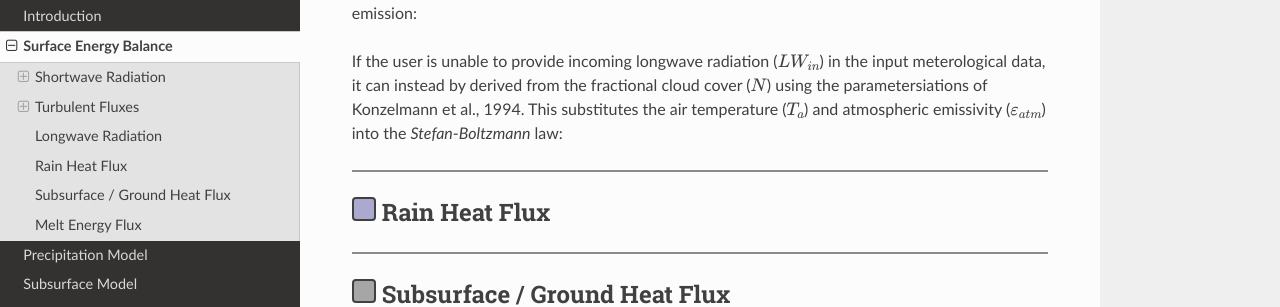
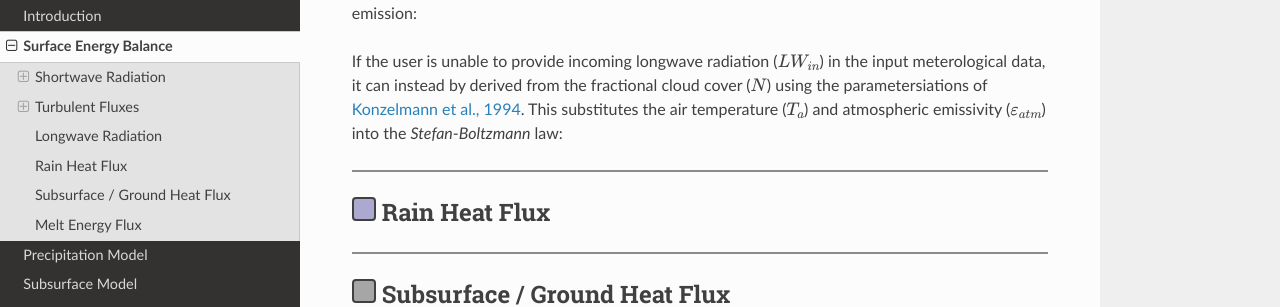
Before and after one commit to MarcusGastaldello/FRICOSIPY, an MkDocs documentation site: the page built from docs/surface_energy_balance.md, in a window 1280 px wide and 900 px high, scrolled down 1507 px. Shown: the part 329-636 px from the top of the window. Built offline with MkDocs 1.6.1, drawn with Linux system fonts in a browser that asks for light colours; nearby versions of some CDN libraries; part of the change alters nothing that is shown.

```diff
--- a/docs/surface_energy_balance.md
+++ b/docs/surface_energy_balance.md
@@ -62,7 +62,7 @@ Net longwave radiation is calculated in accordance with the Stefan–Boltzmann l
 
 
 
-If the user is unable to provide incoming longwave radiation ($LW_{in}$) in the input meterological data, it can instead by derived from the fractional cloud cover ($N$) using the parametersiations of Konzelmann et al., 1994. This substitutes the air temperature ($T_a$) and atmospheric emissivity ($\varepsilon_{atm}$) into the *Stefan*-*Boltzmann* law:
+If the user is unable to provide incoming longwave radiation ($LW_{in}$) in the input meterological data, it can instead by derived from the fractional cloud cover ($N$) using the parametersiations of [Konzelmann et al., 1994](https://doi.org/10.1016/0921-8181(94)90013-2). This substitutes the air temperature ($T_a$) and atmospheric emissivity ($\varepsilon_{atm}$) into the *Stefan*-*Boltzmann* law:
 
 
 <hr style="height:2px; background-color:#8b8b8b; border:none;" />
```
